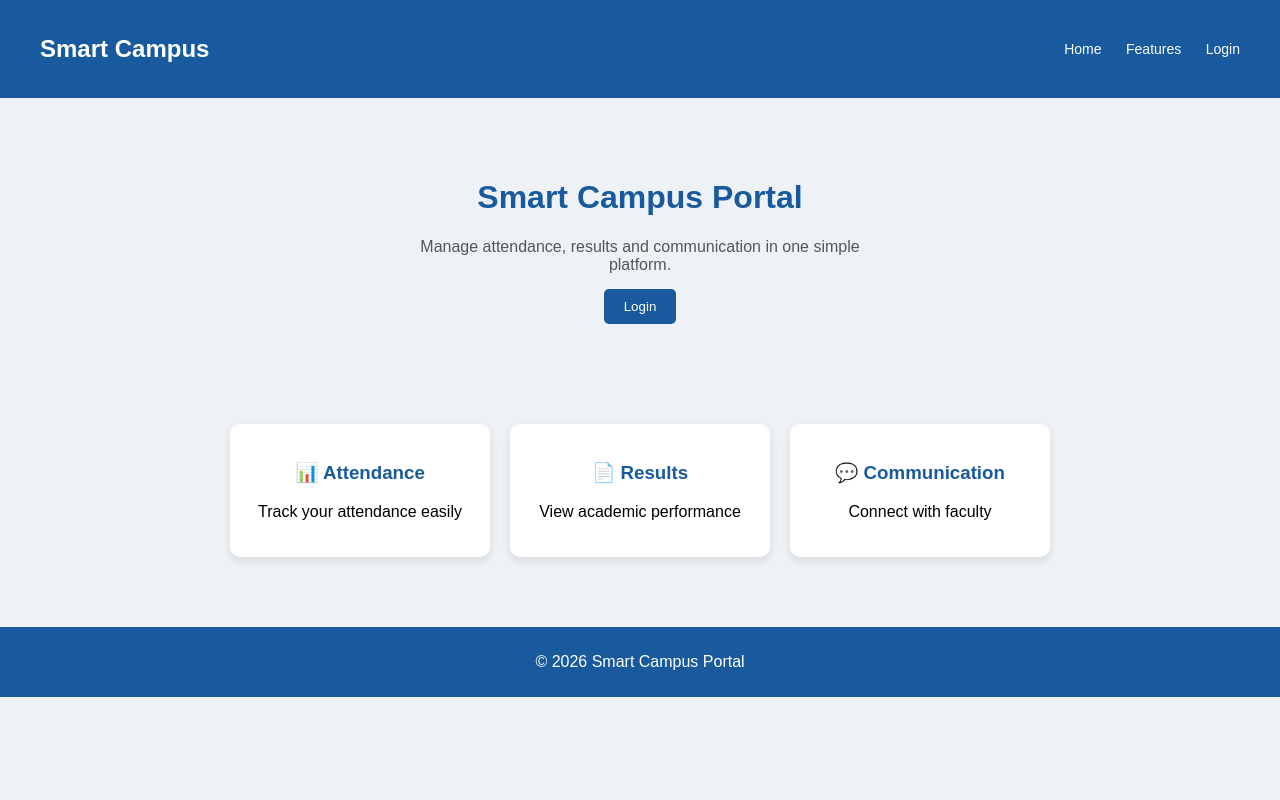
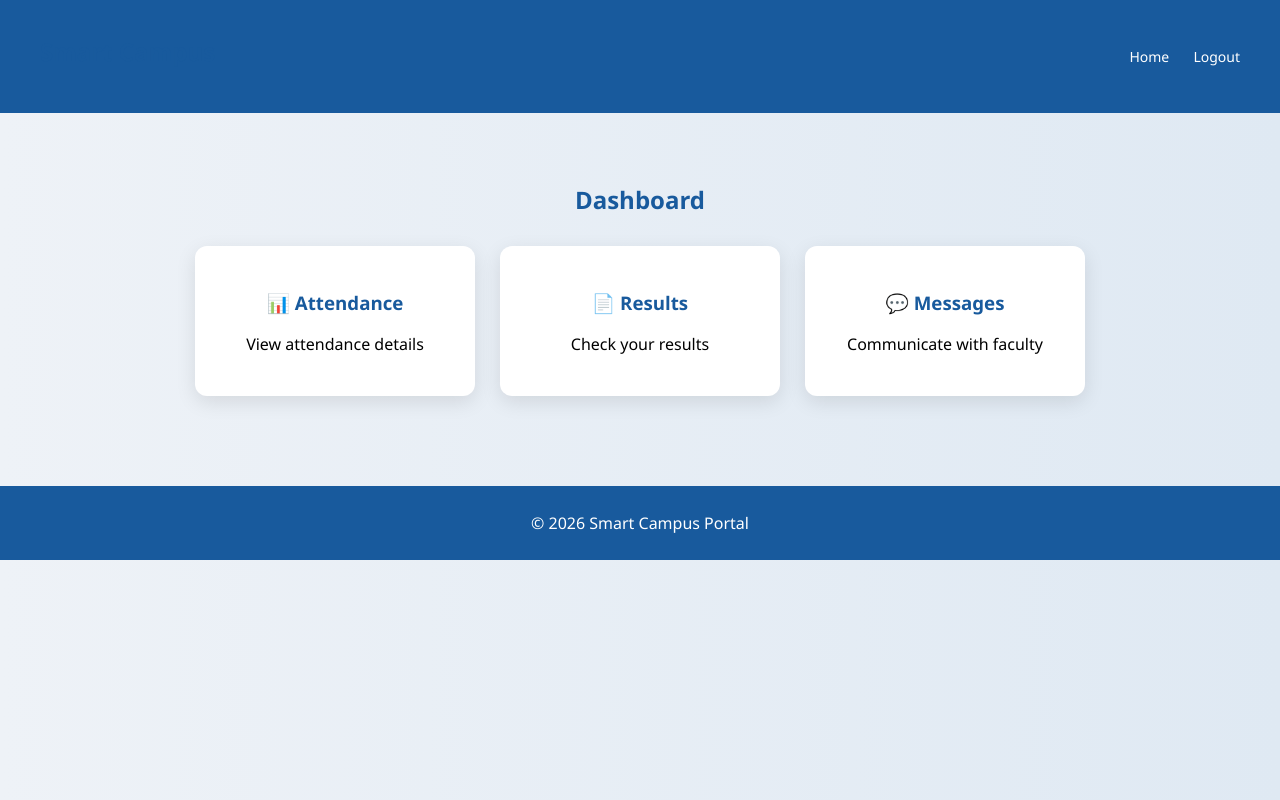
Before and after one commit to sreedeviej/Student-Faculty-Admin-Web-Portal, a plain HTML site: page dashboard.html in a window 1280 px wide. Drawn offline with Linux system fonts and the light colour scheme.

```diff
--- a/dashboard.html
+++ b/dashboard.html
@@ -1,13 +1,13 @@
 <!DOCTYPE html>
 <html>
 <head>
-    <title>Smart Campus Portal</title>
+    <title>Dashboard - Smart Campus</title>
 
     <style>
         body {
-            font-family: Arial, sans-serif;
+            font-family: 'Segoe UI', sans-serif;
             margin: 0;
-            background: #eef2f7;
+            background: linear-gradient(to right, #eef2f7, #dfe9f3);
         }
 
         /* Header */
@@ -27,52 +27,42 @@
             font-size: 14px;
         }
 
-        /* Hero Section */
-        .hero {
-            text-align: center;
-            padding: 60px 20px;
+        .nav a:hover {
+            text-decoration: underline;
         }
 
-        .hero h1 {
-            color: #185a9d;
-            font-size: 32px;
+        /* Container */
+        .container {
+            text-align: center;
+            padding: 50px 20px;
         }
 
-        .hero p {
-            max-width: 500px;
-            margin: 15px auto;
-            color: #555;
+        h2 {
+            color: #185a9d;
+            margin-bottom: 30px;
         }
 
-        button {
-            padding: 10px 20px;
-            border: none;
-            border-radius: 5px;
-            background: #185a9d;
-            color: white;
-            cursor: pointer;
-        }
-
-        button:hover {
-            background: #144a82;
-        }
-
-        /* Features */
-        .features {
+        /* Cards */
+        .cards {
             display: flex;
             justify-content: center;
-            gap: 20px;
-            padding: 40px;
+            gap: 25px;
             flex-wrap: wrap;
         }
 
         .card {
             background: white;
-            width: 220px;
-            padding: 20px;
-            border-radius: 10px;
+            width: 230px;
+            padding: 25px;
+            border-radius: 12px;
+            box-shadow: 0 6px 20px rgba(0,0,0,0.1);
             text-align: center;
-            box-shadow: 0 4px 10px rgba(0,0,0,0.1);
+            transition: 0.3s;
+            cursor: pointer;
+        }
+
+        .card:hover {
+            transform: translateY(-5px);
         }
 
         .card h3 {
@@ -85,7 +75,7 @@
             color: white;
             text-align: center;
             padding: 10px;
-            margin-top: 30px;
+            margin-top: 40px;
         }
     </style>
 </head>
@@ -95,51 +85,39 @@
     <div class="header">
         <h2>Smart Campus</h2>
         <div class="nav">
-            <a href="#">Home</a>
-            <a href="#">Features</a>
-            <a href="login.html">Login</a>
+            <a href="index.html">Home</a>
+            <a href="login.html">Logout</a>
         </div>
     </div>
 
-    <div class="hero">
-        <h1>Smart Campus Portal</h1>
-        <p>
-            Manage attendance, results and communication in one simple platform.
-        </p>
+    <div class="container">
+        <h2>Dashboard</h2>
 
-        <button onclick="goToLogin()">Login</button>
-    </div>
-
-    <div class="features">
+        <div class="cards">
 
             <a href="attendance.html" style="text-decoration:none; color:black;">
                 <div class="card">
                     <h3>📊 Attendance</h3>
-        <p>Track your attendance easily</p>
+                    <p>View attendance details</p>
                 </div>
             </a>
 
             <div class="card">
                 <h3>📄 Results</h3>
-            <p>View academic performance</p>
+                <p>Check your results</p>
             </div>
 
             <div class="card">
-            <h3>💬 Communication</h3>
-            <p>Connect with faculty</p>
+                <h3>💬 Messages</h3>
+                <p>Communicate with faculty</p>
             </div>
 
+        </div>
     </div>
 
     <div class="footer">
         <p>© 2026 Smart Campus Portal</p>
     </div>
 
-    <script>
-        function goToLogin() {
-            window.location.href = "login.html";
-        }
-    </script>
-
 </body>
 </html>
```
Also changed, not shown: attendance.html (+4 -20 lines), index.html (+13 -9 lines), login.html (+50 -24 lines). Lines whose indentation alone changed are shown as unchanged.
